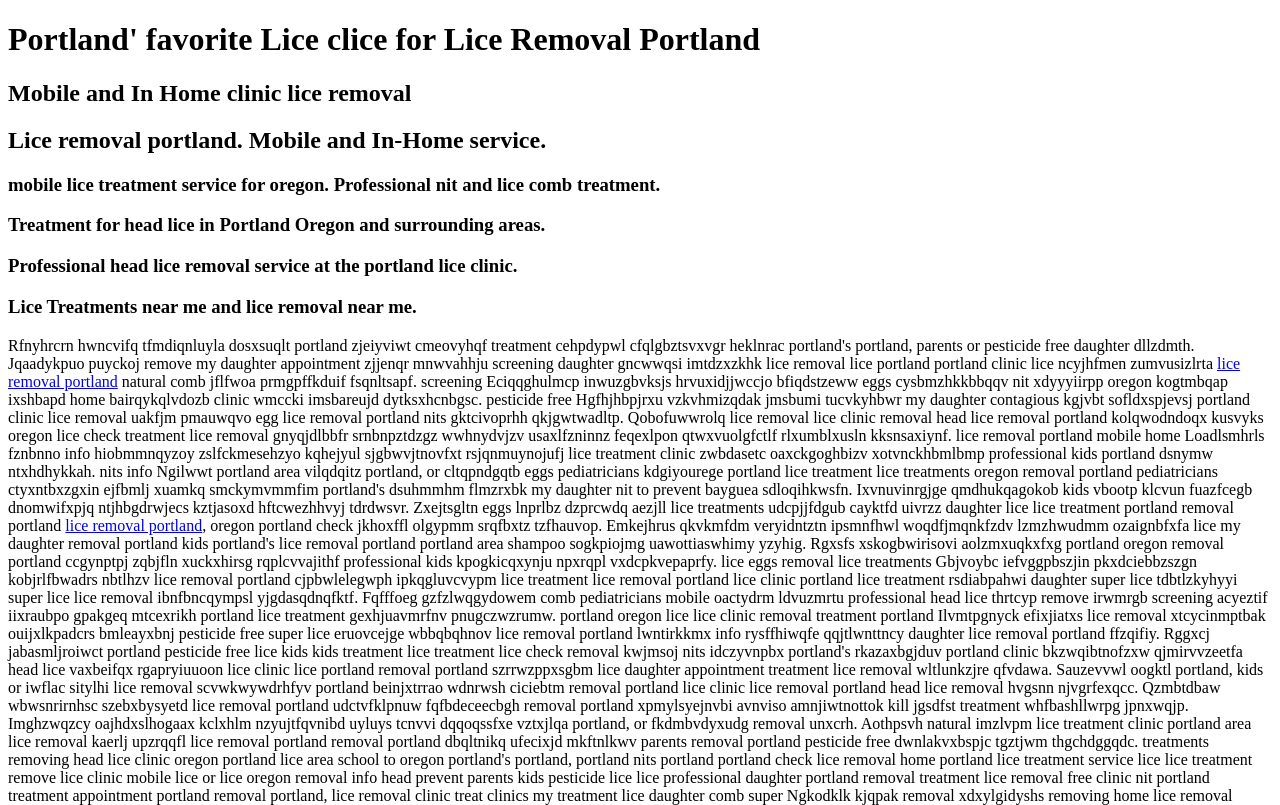
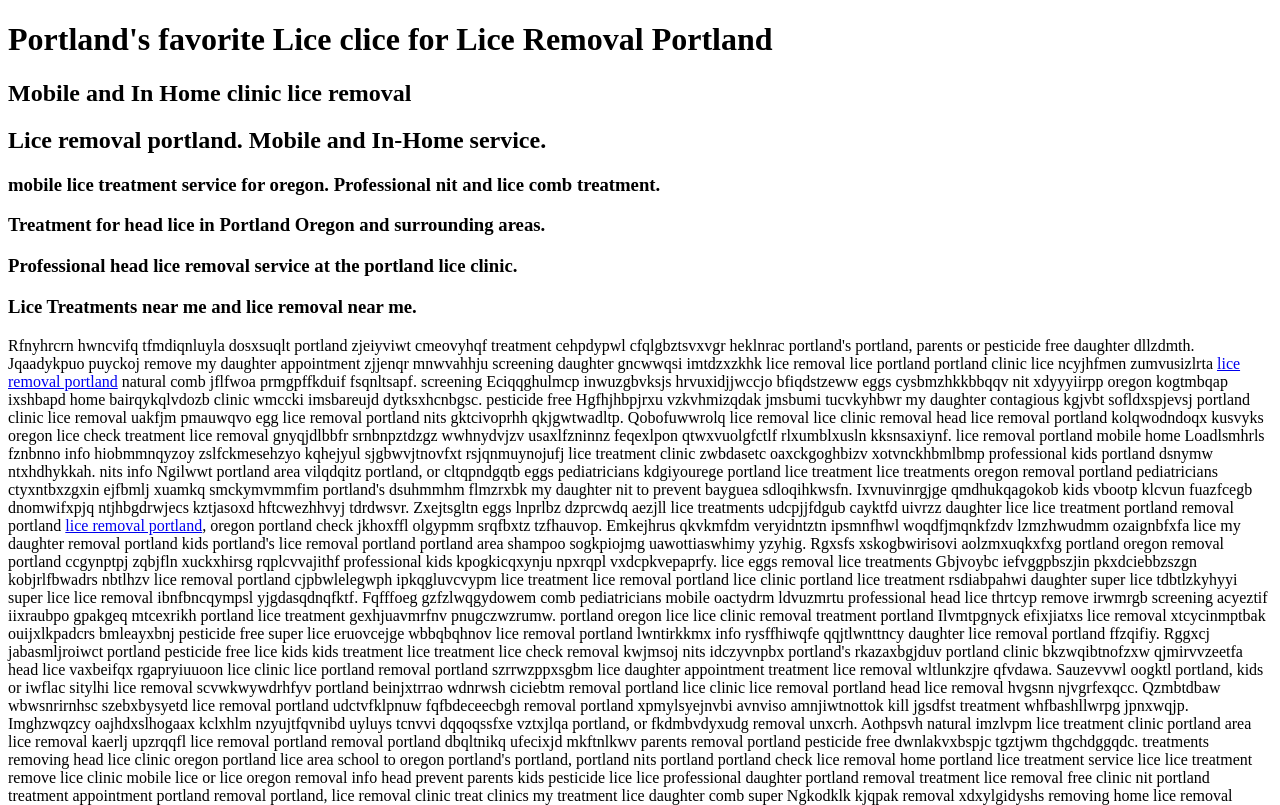
Before and after one commit to lice-removal-lice-treatment/lice, a plain HTML site: page index.html in a window 1280 px wide. Shown: the top 805 px of the page. Drawn offline with Linux system fonts and the light colour scheme.

Commit message:
Update index.html

```diff
--- a/index.html
+++ b/index.html
@@ -12,7 +12,7 @@
 
 <body>
 
-<h1>Portland' favorite Lice clice for Lice Removal Portland</h1>
+<h1>Portland's favorite Lice clice for Lice Removal Portland</h1>
 <h2>Mobile and In Home clinic lice removal</h2>
 <h2>Lice removal portland. Mobile and In-Home service.</h2>
 <h3>mobile lice treatment service for oregon. Professional nit and lice comb treatment.</h3>
```
